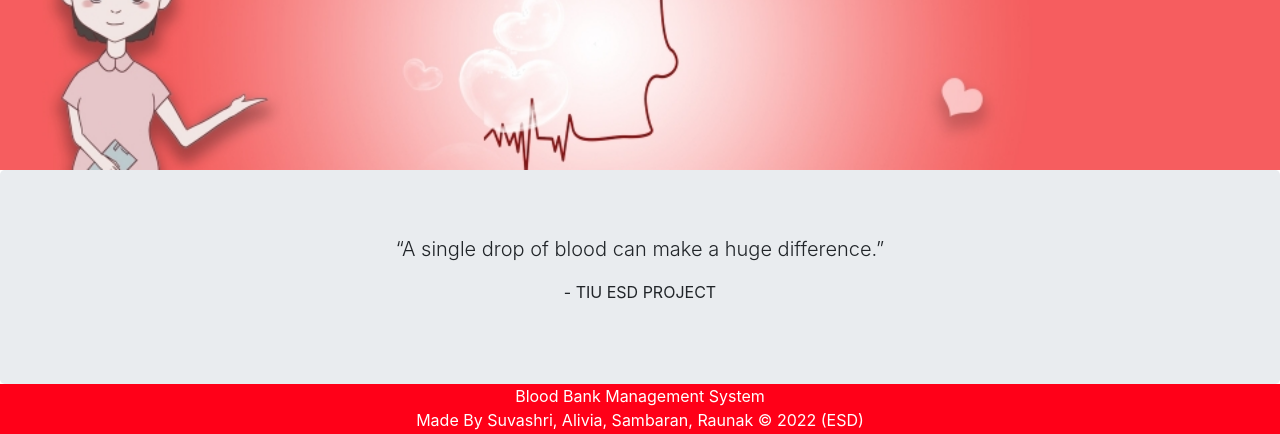
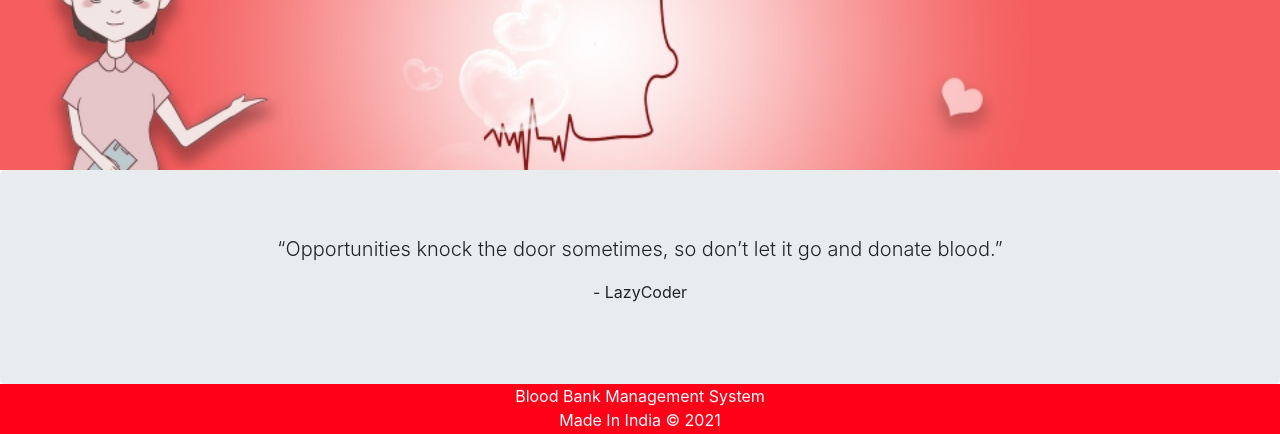
Before and after one commit to Raunak0604/Blood-bank-_Management_System, a Django app: page / in a window 1280 px wide. Shown: the part 414-848 px from the top of the page. Run offline with Django 3.2, Linux system fonts and the light colour scheme; data comes from the database, SQL or seed files in the repository; both versions use the stored data as it was after the commit; some libraries are stand-ins or nearby versions.

Commit message:
Revert "File added"
This reverts commit b9ad69a93d3272385cd0718e72d1d3d2e539741e.

```diff
--- a/templates/blood/admin_blood.html
+++ b/templates/blood/admin_blood.html
@@ -147,3 +147,8 @@
 
 
 {% endblock content %}
+<!--
+developed By : sumit kumar
+facebook : fb.com/sumit.luv
+youtube : youtube.com/lazycoders
+-->
--- a/templates/blood/footer.html
+++ b/templates/blood/footer.html
@@ -20,10 +20,15 @@
 <div class="footer">
   <p>Blood Bank Management System
       <br>
-      Made By Suvashri, Alivia, Sambaran, Raunak &copy; 2022 (ESD)
+      Made In India &copy; 2021
   </p>
 
 </div>
 
 </body>
 </html>
+<!--
+developed By : sumit kumar
+facebook : fb.com/sumit.luv
+youtube : youtube.com/lazycoders
+-->
--- a/templates/blood/index.html
+++ b/templates/blood/index.html
@@ -30,10 +30,10 @@
 
   <div class="jumbotron" style="margin-top: 0px;margin-bottom: 0px;">
 
-    <p class="lead text-center">“A single drop of blood can make a huge difference.”
+    <p class="lead text-center">“Opportunities knock the door sometimes, so don’t let it go and donate blood.”
       </p>
 
-    <p class="text-center">- TIU ESD PROJECT</p>
+    <p class="text-center">- LazyCoder</p>
 
   </div>
   {% include "blood/footer.html" %}
@@ -42,3 +42,8 @@
 </body>
 
 </html>
+<!--
+developed By : sumit kumar
+facebook : fb.com/sumit.luv
+youtube : youtube.com/lazycoders
+-->
--- a/templates/blood/logout.html
+++ b/templates/blood/logout.html
@@ -70,3 +70,8 @@
 
   </body>
 </html>
+<!--
+developed By : sumit kumar
+facebook : fb.com/sumit.luv
+youtube : youtube.com/lazycoders
+-->
--- a/templates/blood/navbar.html
+++ b/templates/blood/navbar.html
@@ -64,7 +64,11 @@
     </nav>
   </div>
 
-
+<!--
+developed By : sumit kumar
+facebook : fb.com/sumit.luv
+youtube : youtube.com/lazycoders
+-->
 </body>
 
 </html>
--- a/templates/blood/update_donor.html
+++ b/templates/blood/update_donor.html
@@ -109,7 +109,11 @@
                             </div>
                         </div>
                     </div>
-
+<!--
+developed By : sumit kumar
+facebook : fb.com/sumit.luv
+youtube : youtube.com/lazycoders
+-->
 
 
                     <div>
--- a/templates/blood/update_patient.html
+++ b/templates/blood/update_patient.html
@@ -148,7 +148,7 @@
         </div>
     </div>
 </div>
-
+<!--
 developed By : sumit kumar
 facebook : fb.com/sumit.luv
 youtube : youtube.com/lazycoders
```
Also changed, not shown: templates/blood/admin_dashboard.html (+8 -0 lines), templates/blood/admin_donation.html (+7 -0 lines), templates/blood/admin_donor.html (+7 -0 lines), templates/blood/admin_patient.html (+7 -0 lines), templates/blood/admin_request.html (+7 -0 lines), templates/blood/admin_request_history.html (+7 -0 lines), db.sqlite3, static/profile_pic/Donor/download_PR8nuQv.jpeg (deleted), static/profile_pic/Donor/download_U8OZdXd.jpeg (deleted), static/profile_pic/Patient/download_tVYAv3c.jpeg (deleted), 1 other file.
